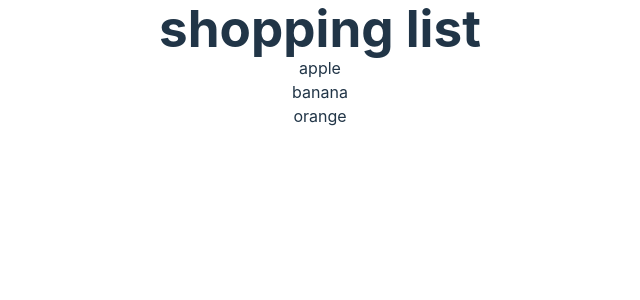
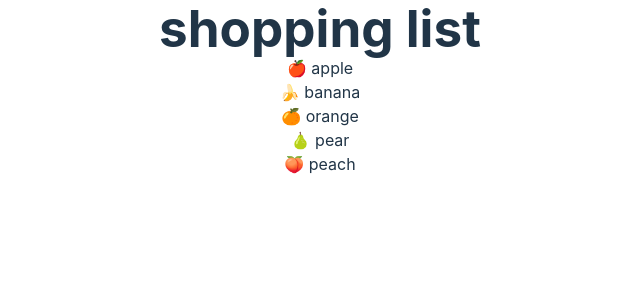
Before and after one commit to Ange230700/react-basics-app, a React (Vite) app: page / in a window 1280 px wide. Shown: the top 300 px of the page, without its empty margins (320-960 px from the left). Built offline with nearby package versions, Linux system fonts and the light colour scheme.

Commit message:
Repeating a non primitive component with map

```diff
--- a/src/App.jsx
+++ b/src/App.jsx
@@ -11,15 +11,21 @@ function App() {
   //     <DisplayMessage message={message} />
   //   </>
   // );
-  const cart = ['apple', 'banana', 'orange'];
+  const cart = [
+    { name: 'apple', emoji: '🍎' },
+    { name: 'banana', emoji: '🍌' },
+    { name: 'orange', emoji: '🍊' },
+    { name: 'pear', emoji: '🍐'},
+    { name: 'peach', emoji: '🍑'}
+  ];
   return (
     <div>
       <h1>shopping list</h1>
       <ul>
         {
           cart.map(
-            (article, index) => (
-              <li key={index}>{article}</li>
+            (product, index) => (
+              <li key={index}>{product.emoji} {product.name}</li>
             )
           )
         }
```
